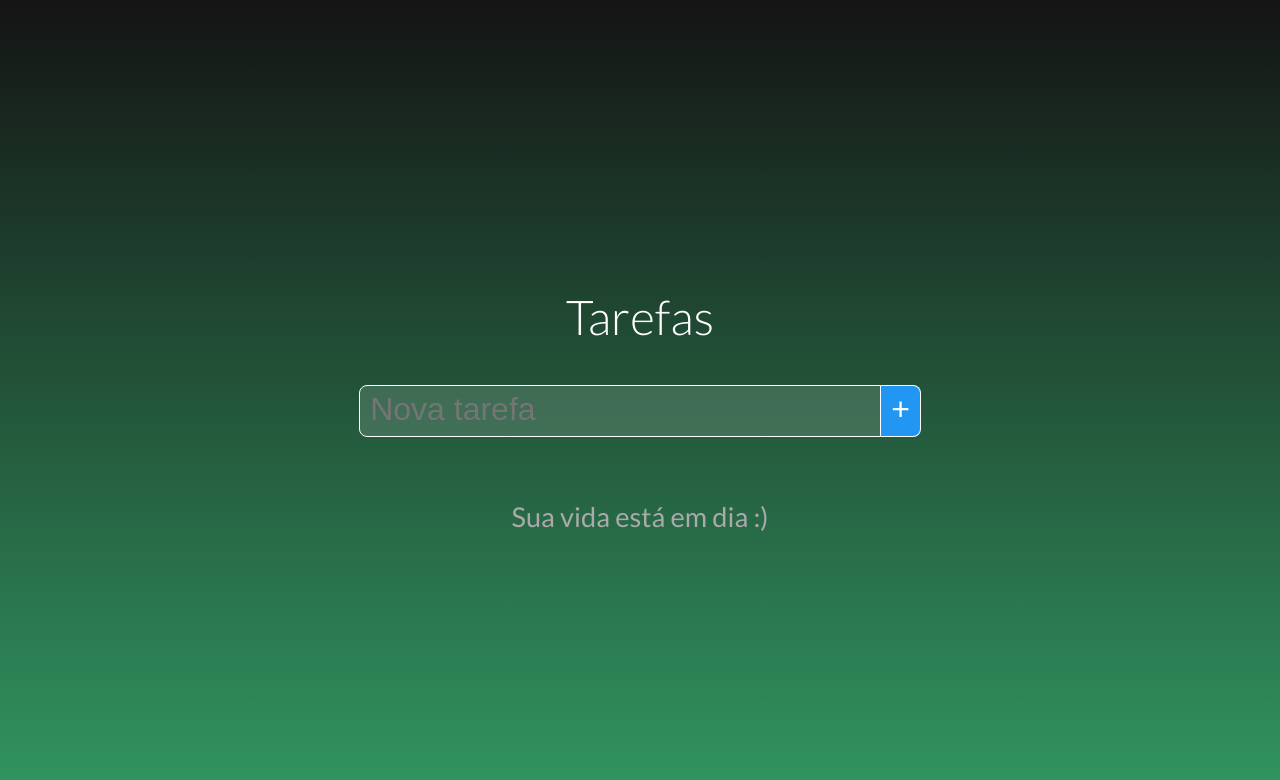
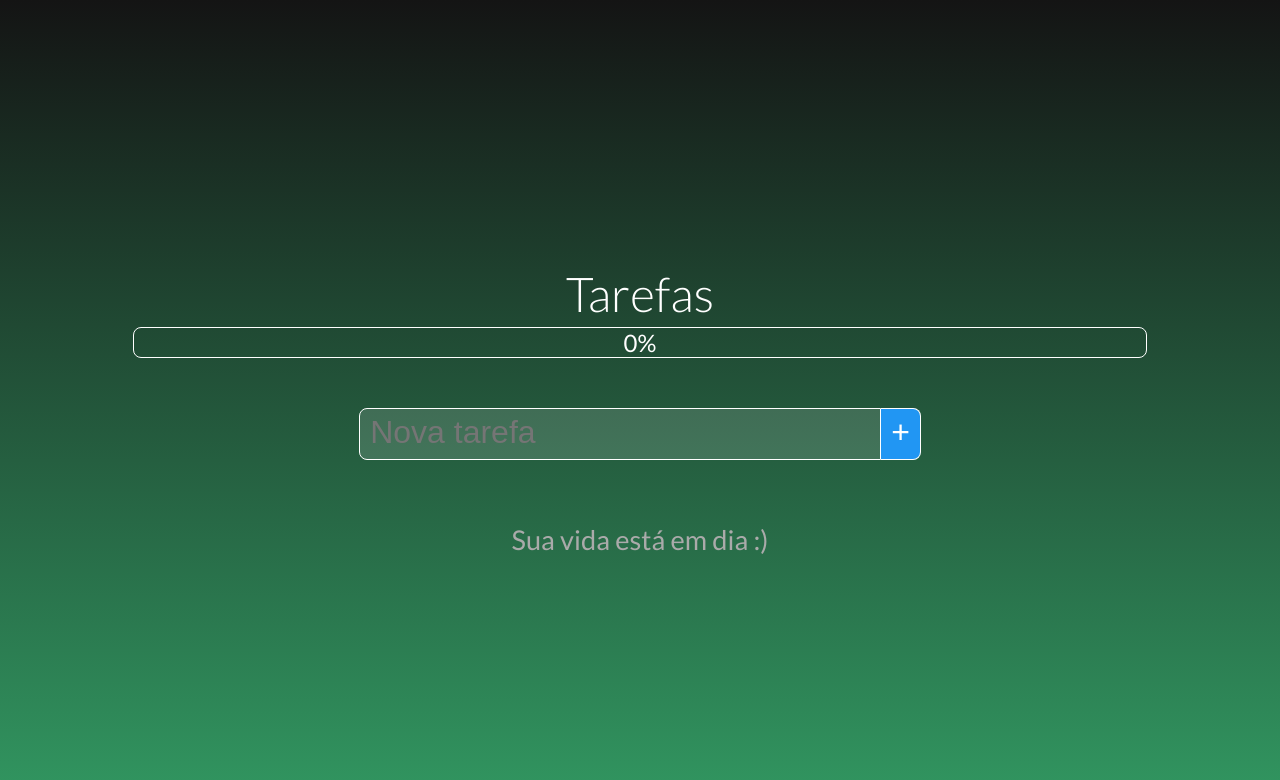
Before and after one commit to isaacwrk/Todolist.v2, a Vue app: page / in a window 1280 px wide. Shown: the top 780 px of the page. Built offline with nearby package versions, Linux system fonts and the light colour scheme.

Commit message:
Creating progress bar

```diff
--- a/src/App.vue
+++ b/src/App.vue
@@ -1,6 +1,7 @@
 <template>
 	<div id="app">
 		<h1>Tarefas</h1>
+		<TaskProgress :progress="progress"/>
 		<NewTask @taskAdded="addTask"></NewTask>
 		<TaskGrid :tasks="tasks" @taskDeleted="deleteTask" @taskStateChanged="toggleTaskState"></TaskGrid>
 	</div>
@@ -8,15 +9,23 @@
 
 <script>
 
+import TaskProgress from './components/TaskProgress.vue'
 import TaskGrid from './components/TaskGrid.vue'
 import NewTask from './components/NewTask.vue'
 
 export default {
-	components:{ TaskGrid, NewTask },
+	components:{ TaskGrid, NewTask, TaskProgress },
 	data(){
 		return{
 			tasks:[]
-		}
+			}
+		},
+		computed:{
+			progress(){
+				const total = this.tasks.length
+				const done = this.tasks.filter( t => !t.pending).length
+				return Math.round(done / total * 100) || 0
+			}
 		},
 		methods: {
 			addTask(task){
--- /dev/null
+++ b/src/components/TaskProgress.vue
@@ -0,0 +1,40 @@
+<template>
+    <div class="tasks-progress">
+        <span class="progress-value">{{ progress }}%</span>
+        <div class="progress-bar" :style="{width: progress + '%'}"></div>
+    </div>
+</template>
+
+<script>
+export default {
+    props:{
+        progress:{type:Number, default:0}
+    }
+}
+</script>
+
+<style>
+    .tasks-progress{
+        position: relative;
+        width: 80%;
+        border: 1px solid #FFF;
+        border-radius: 8px;
+        margin-bottom: 15px;
+        display: flex;
+        flex-direction: column;
+        align-items: center;
+    }
+
+    .progress-bar{
+        position: absolute;
+        height: 100%;
+        border-radius: 8px;
+        background-color: #0aecde;
+        align-self: flex-start;
+    }
+
+    .progress-value{
+        z-index: 1;
+        font-size:1.5rem;
+    }
+</style>
```
